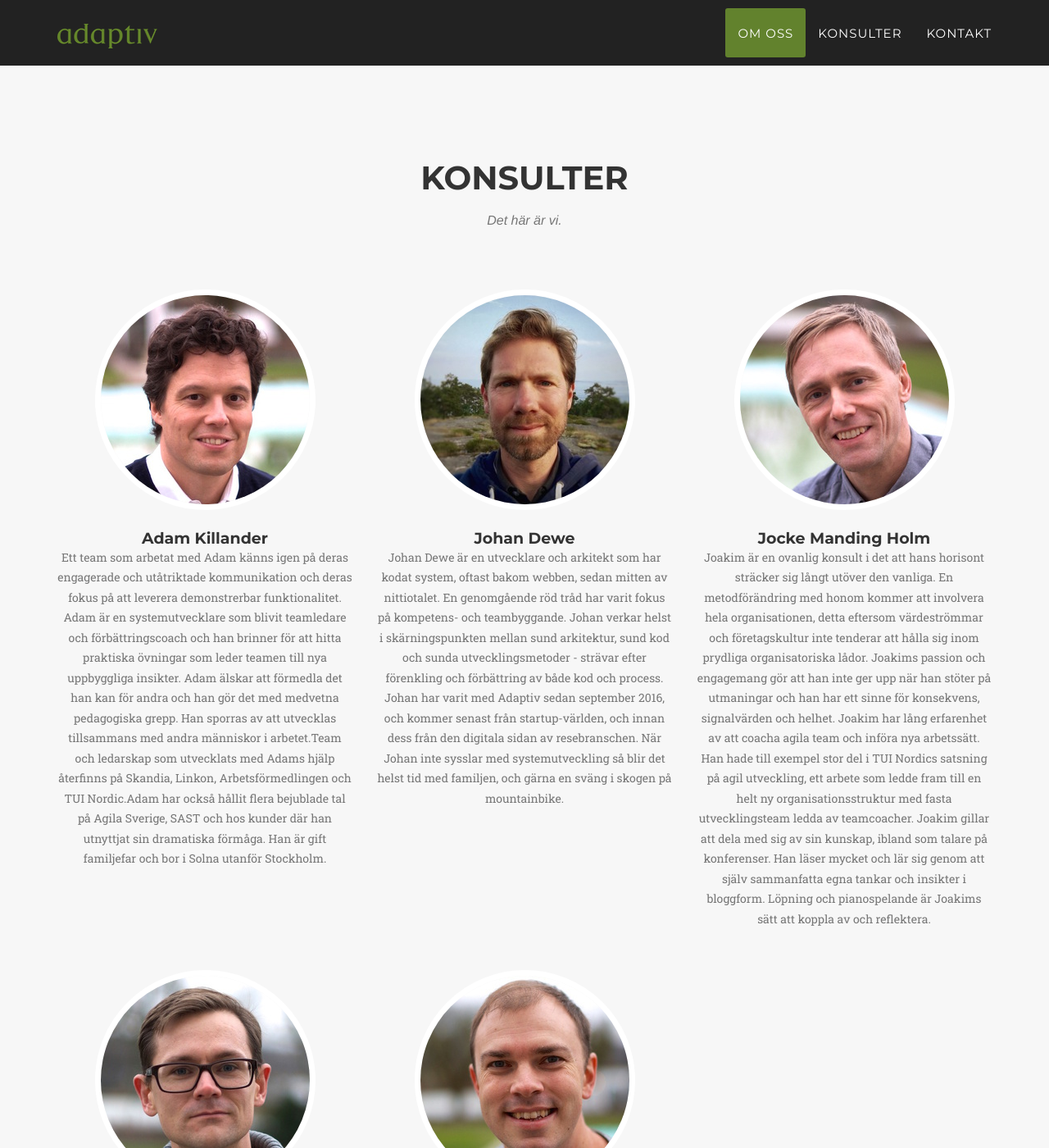
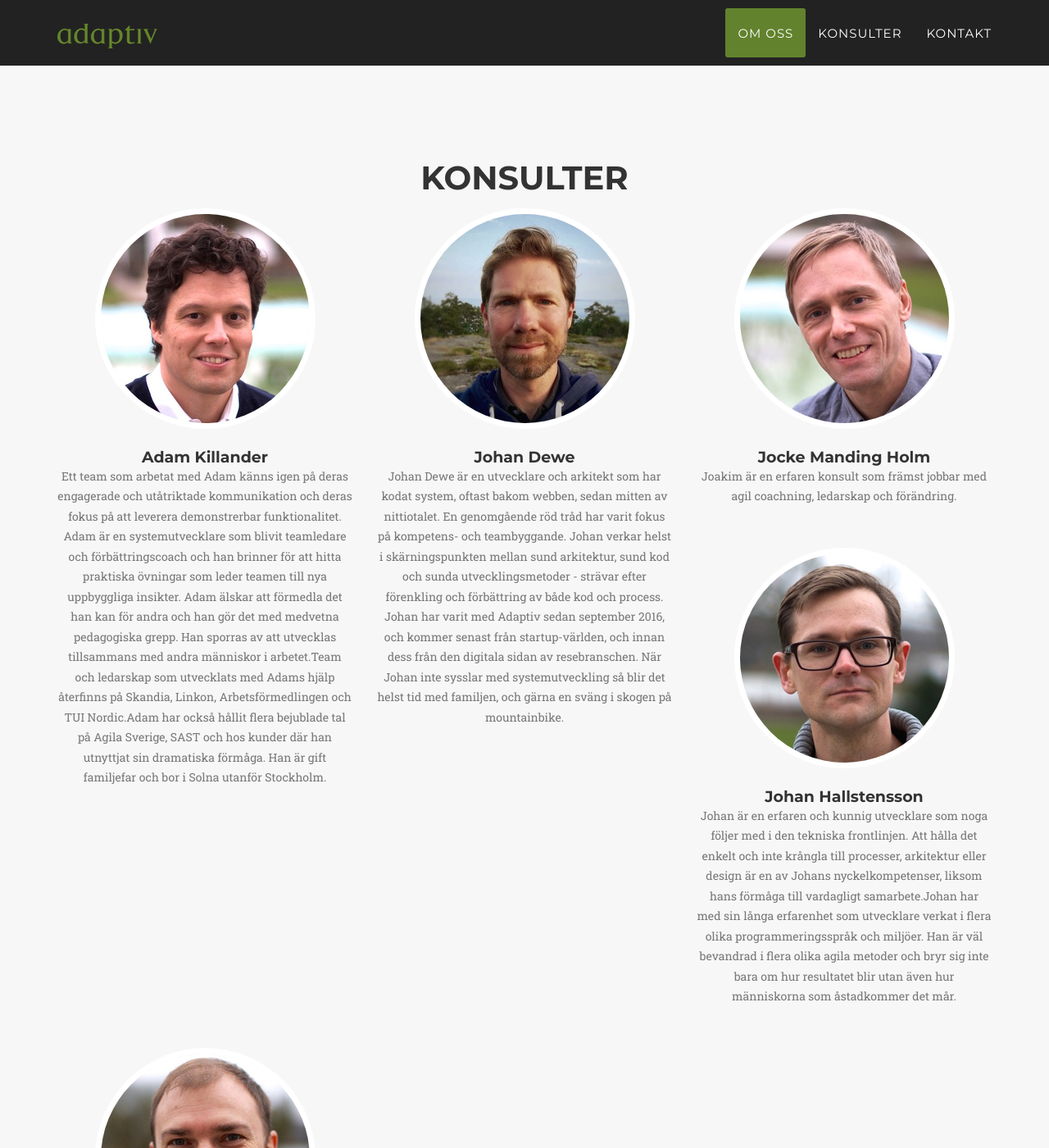
Before and after one commit to adaptiv/adaptiv_agency, a Jekyll site: the page built from index.html, in a window 1280 px wide and 1400 px high, scrolled down 1007 px. Shown: the whole window at 82% size. Built offline with Jekyll 4.4.1, drawn with Linux system fonts in a browser that asks for light colours; some web fonts are replaced.

Commit message:
Shorten Joakim's description

```diff
--- a/_config.yml
+++ b/_config.yml
@@ -22,7 +22,7 @@ people:
 
 - name: Jocke Manding Holm
   pic: 3
-  about: Joakim är en ovanlig konsult i det att hans horisont sträcker sig långt utöver den vanliga. En metodförändring med honom kommer att involvera hela organisationen, detta eftersom värdeströmmar och företagskultur inte tenderar att hålla sig inom prydliga organisatoriska lådor. Joakims passion och engagemang gör att han inte ger upp när han stöter på utmaningar och han har ett sinne för konsekvens, signalvärden och helhet. Joakim har lång erfarenhet av att coacha agila team och införa nya arbetssätt. Han hade till exempel stor del i TUI Nordics satsning på agil utveckling, ett arbete som ledde fram till en helt ny organisationsstruktur med fasta utvecklingsteam ledda av teamcoacher. Joakim gillar att dela med sig av sin kunskap, ibland som talare på konferenser. Han läser mycket och lär sig genom att själv sammanfatta egna tankar och insikter i bloggform. Löpning och pianospelande är Joakims sätt att koppla av och reflektera.
+  about: Joakim är en erfaren konsult som främst jobbar med agil coachning, ledarskap och förändring.
 
 - name: Johan Hallstensson
   pic: 4
--- a/_includes/team.html
+++ b/_includes/team.html
@@ -4,7 +4,6 @@
         <div class="row">
             <div class="col-lg-12 text-center">
                 <h2 class="section-heading">Konsulter</h2>
-                <h3 class="section-subheading text-muted">Det här är vi.</h3>
             </div>
         </div>
         <div class="row">
```
